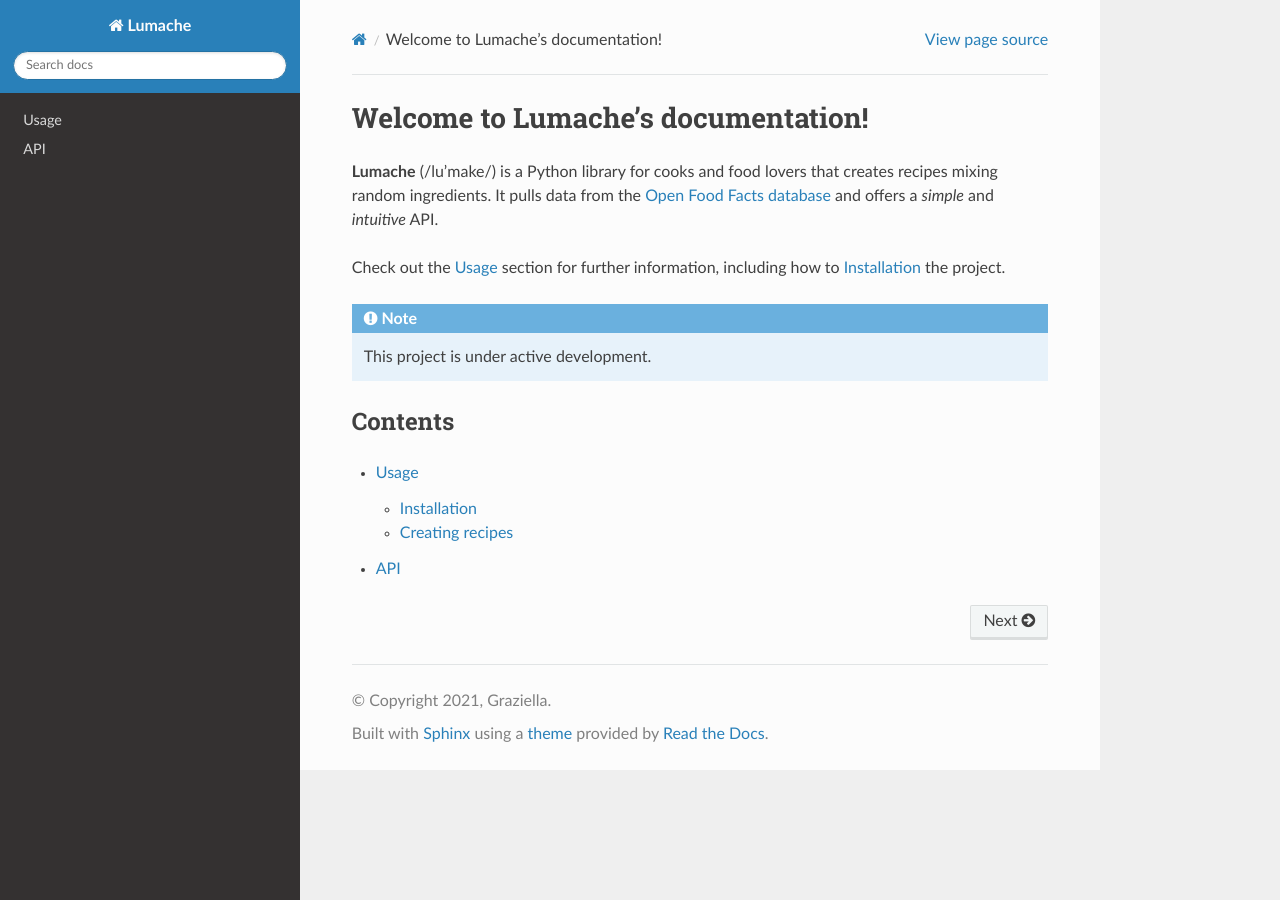
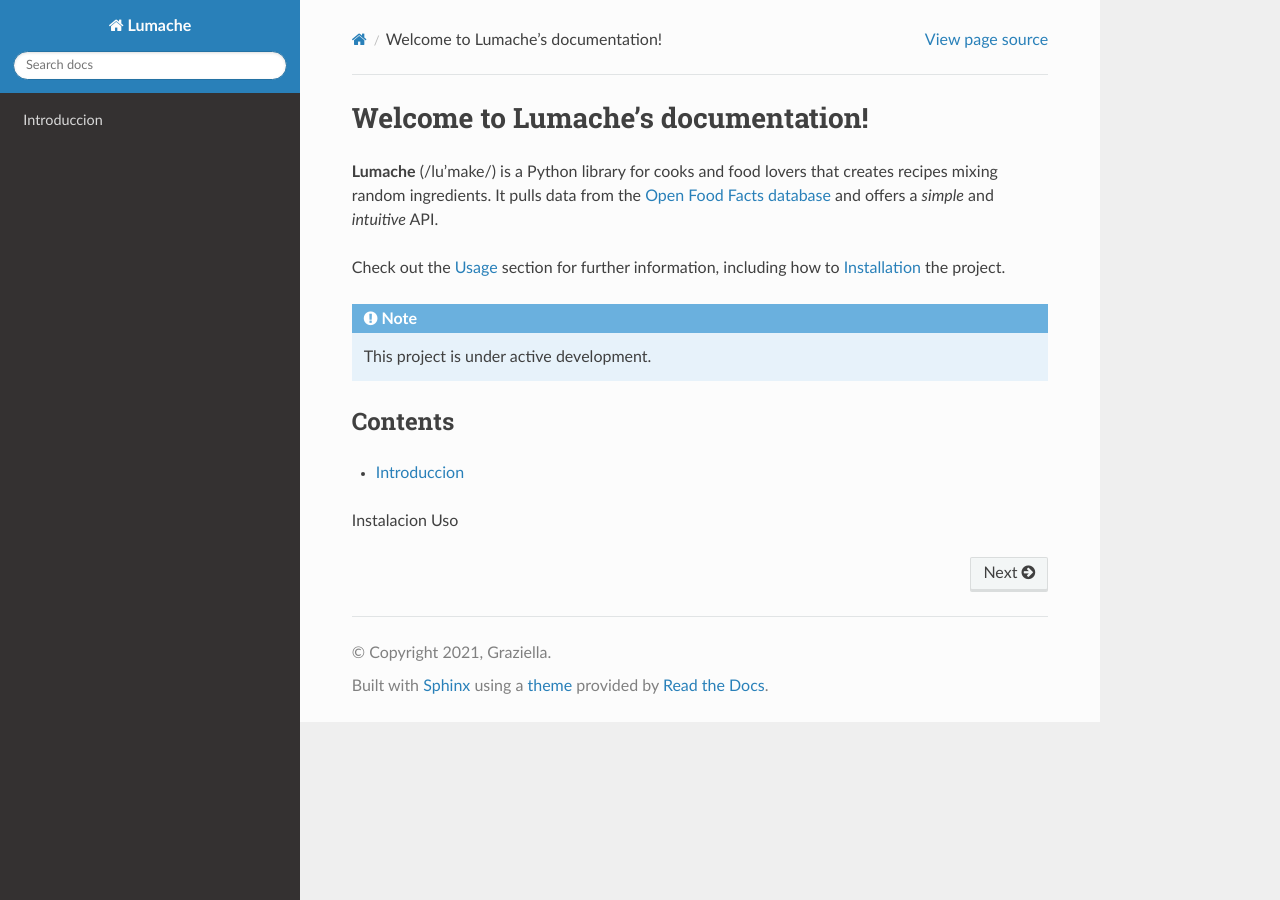
Before and after one commit to Smokenosshi/El-principito, a Sphinx documentation site: the page built from docs/source/index.rst, in a window 1280 px wide. Built offline with Sphinx 7.4.7 and the Read the Docs theme 3.1.0, drawn with Linux system fonts in a browser that asks for light colours.

Commit message:
Update index.rst

```diff
--- a/docs/source/index.rst
+++ b/docs/source/index.rst
@@ -18,5 +18,6 @@ Contents
 
 .. toctree::
 
-   usage
-   api
+ introduccion
+Instalacion
+Uso
```
